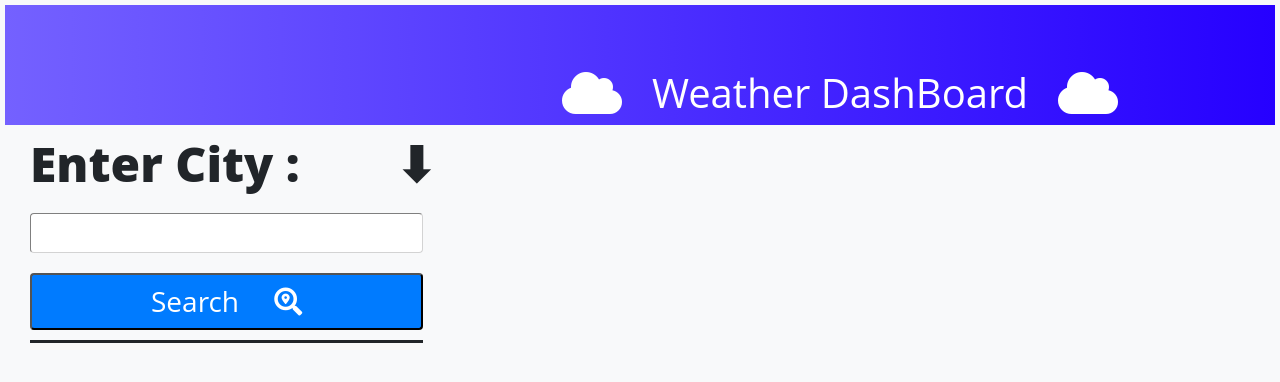
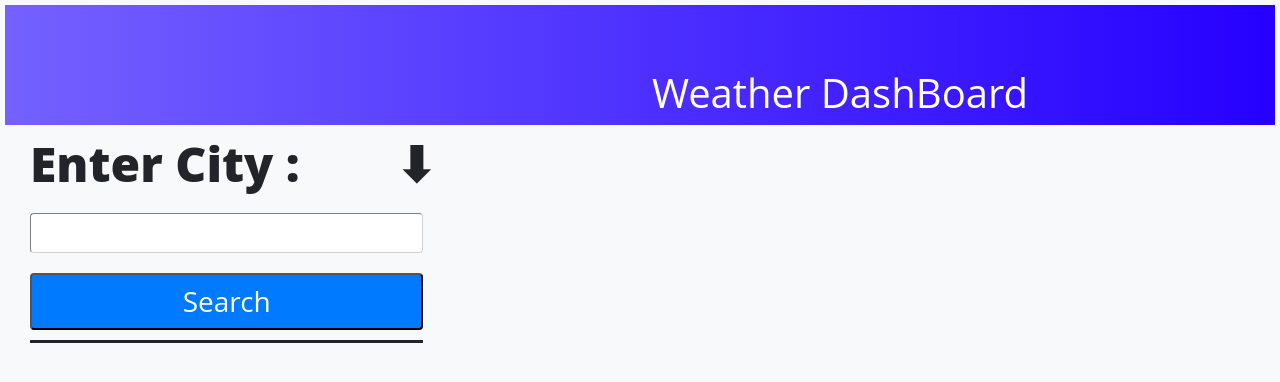
Before and after one commit to wolfjfly/challenge-6-bw, a plain HTML site: page index.html in a window 1280 px wide. Drawn offline with nearby package versions, Linux system fonts and the light colour scheme.

Commit message:
fixing cors issue

```diff
--- a/index.html
+++ b/index.html
@@ -4,12 +4,12 @@
         <meta charset="UTF-8" />
         <meta name="viewport" content="width=device-width, initial-scale=1.0" />
         <meta http-equiv="X-UA-Compatible" content="IE=edge">
-        <link
+        <!-- <link
         rel="stylesheet"
         href="https://use.fontawesome.com/releases/v5.8.1/css/all.css"
         integrity="sha384-50oBUHEmvpQ+1lW4y57PTFmhCaXp0ML5d60M1M7uH2+nqUivzIebhndOJK28anvf"
         crossorigin="anonymous"
-        />
+        /> -->
         <!-- <script src="https://kit.fontawesome.com/561e7aa625.js" crossorigin="anonymous"></script> -->
 
         <link rel="stylesheet" href="https://stackpath.bootstrapcdn.com/bootstrap/4.3.1/css/bootstrap.min.css"/>
@@ -34,7 +34,8 @@
     <body class='min-100-vh flex-column bg-light'>
         <header class="jumbotron">
             <div class='titleHeader justify-content-center  d-flex '>
-                <i class="fas fa-cloud fa-3x"></i><h1 class='h1'>Weather DashBoard</h1><i class="fas fa-cloud fa-3x"></i>
+                <h1 class='h1'>Weather DashBoard</h1>
+                <!-- <i class="fas fa-cloud fa-3x"></i><i class="fas fa-cloud fa-3x"></i> -->
             </div>
         </header>
 
@@ -52,7 +53,8 @@
                             </div>
                             <div id="searchBox">
                                 <button type="submit" class="btn-block bg-primary rounded searchBtn">
-                                    <h3>Search &emsp;<i class="fas fa-search-location"></i></h3>
+                                    <h3>Search </h3>
+                                    <!-- &emsp;<i class="fas fa-search-location"></i> -->
                                 </button>
                             </div>
                         </div>
```
